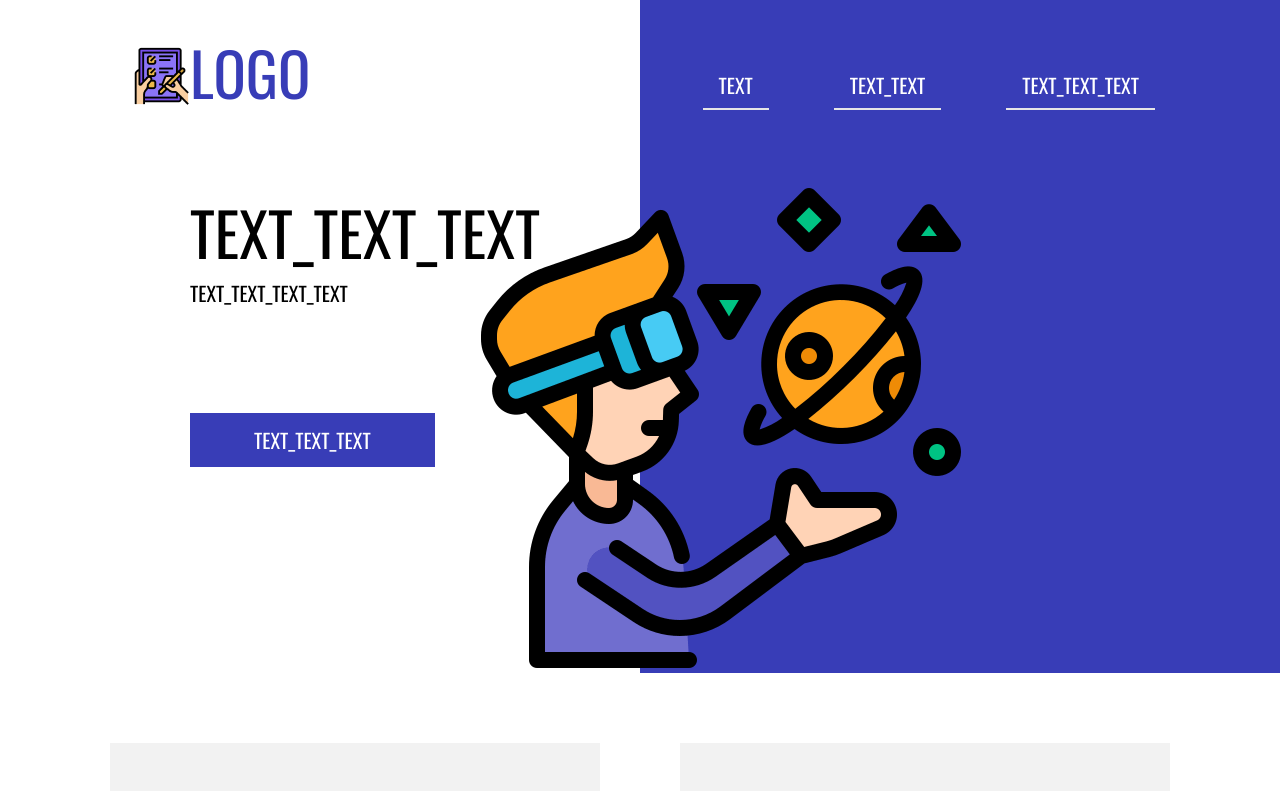
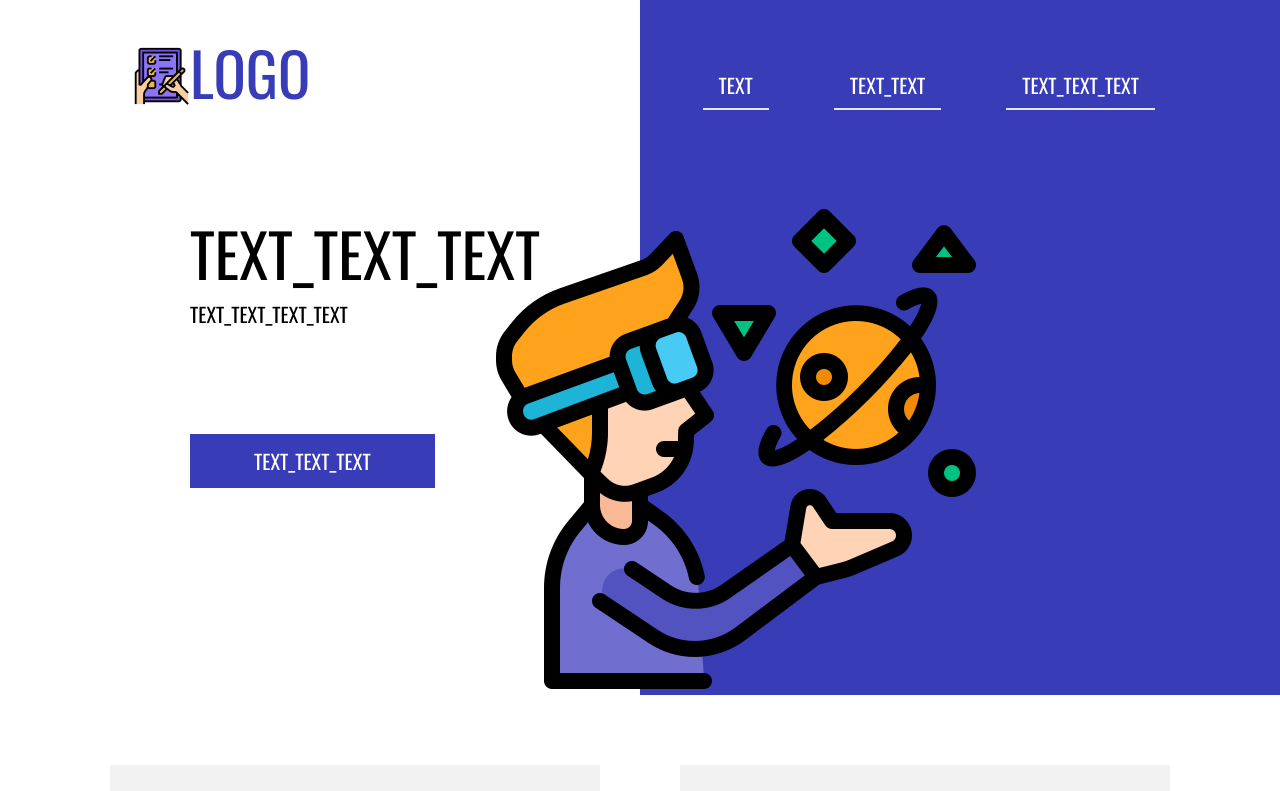
Before and after one commit to staskozin/coub-test-task, a React (Create React App) app: page / in a window 1280 px wide. Shown: the top 791 px of the page. Built offline with nearby package versions, Linux system fonts and the light colour scheme.

Commit message:
Исправил отступы в «промо»

```diff
--- a/src/component/block/Promo/Promo.module.scss
+++ b/src/component/block/Promo/Promo.module.scss
@@ -36,10 +36,10 @@
 @media screen and (min-width: 768px) {
   .promo {
     color: var(--basic-black);
-    padding: 0 23px 0 80px;
+    padding: 0 23px 0 82px;
     align-items: flex-start;
     text-align: left;
-    margin-top: 93px;
+    margin-top: 90px;
 
     &__header {
       font-size: 60px;
@@ -48,6 +48,7 @@
 
     &__text {
       font-size: 20px;
+      padding-left: 6px;
     }
 
     &__img {
@@ -55,7 +56,8 @@
       height: 512px;
       order: 1;
       align-self: flex-end;
-      margin-top: -54px;
+      margin-top: -56px;
+      margin-right: 7px;
     }
 
     &__button {
@@ -70,12 +72,17 @@
 @media screen and (min-width: 1220px) {
   .promo {
     padding: 0 80px;
+    margin-top: 114px;
+
+    &__text {
+      padding-left: 0;
+    }
 
     &__img {
       margin-top: -295px;
-      margin-bottom: -11px;
+      margin-bottom: -10px;
       position: relative;
-      left: 9%;
+      left: 11%;
       align-self: center;
     }
 
```
